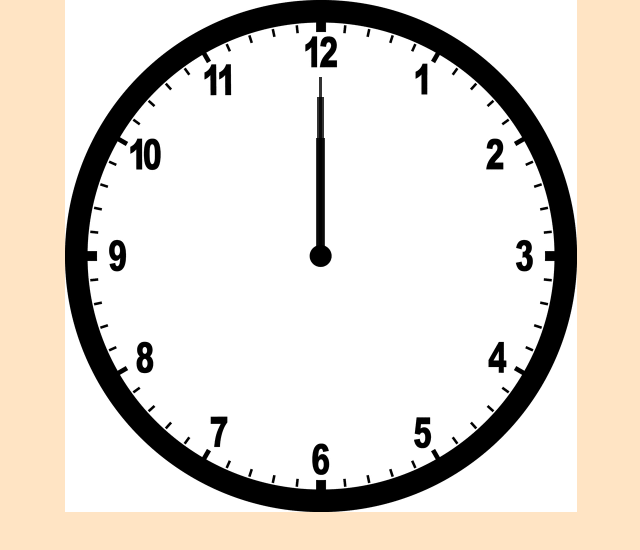
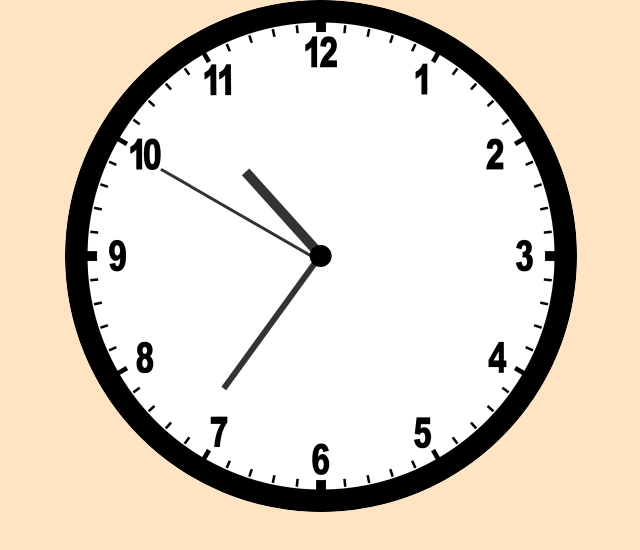
Before and after one commit to khan168/Clock-Vanilla-js, a plain HTML site: page index.html in a window 1280 px wide. Shown: the whole page, without its empty margins (319-959 px from the left). Drawn offline with Linux system fonts and the light colour scheme.

Commit message:
All js added

```diff
--- a/index.html
+++ b/index.html
@@ -13,6 +13,6 @@
         <div id="min"></div>
         <div id="sec"></div>
     </div>
-
+    <script src="index.js"></script>
 </body>
 </html>
--- a/index.js
+++ b/index.js
@@ -0,0 +1,12 @@
+setInterval(() => {
+    d  = new Date();
+    hours = d.getHours();
+    mins = d.getMinutes();
+    secs = d.getSeconds();
+    hrotation = hours*30 +  mins/2;
+    minrotation = 6*mins;
+    secrotation = 6*secs;
+    hour.style.transform = `rotate(${hrotation}deg)`;
+    min.style.transform = `rotate(${minrotation}deg)`;
+    sec.style.transform = `rotate(${secrotation}deg)`;
+}, 1000);
--- a/styles.css
+++ b/styles.css
@@ -10,6 +10,7 @@ body{
 }
 
 .imgbox{
+    border-radius: 50%;
     /* made responsive */
     width: 40vw;
     height: 40vw;
@@ -23,13 +24,15 @@ body{
     background: black;
     position: absolute;
     opacity: 0.8;
+    transform-origin: bottom;
 }
 
 #min{
-    top: 19%;
+    top: 18%;
     left: 49.3%;
     height: 32%;
     width: 1.2%;
+    /* display: none; */
 }
 
 #sec {
@@ -37,11 +40,11 @@ body{
     left: 49.6%;
     height: 36%;
     width: 0.6%;
-
+    /* display: none; */
 }
 
 #hour {
-    top: 27%;
+    top: 28%;
     left: 48.95%;
     height: 22%;
     width: 1.9%;
```
